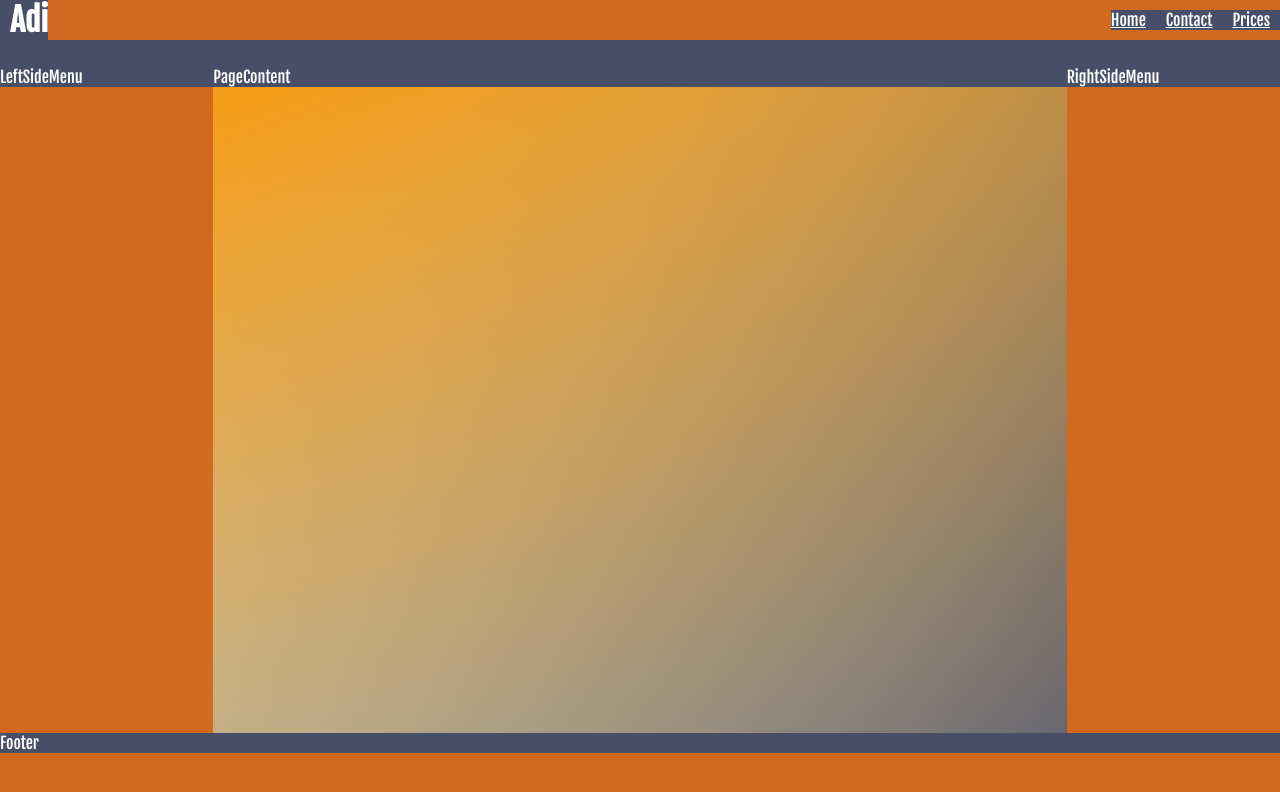
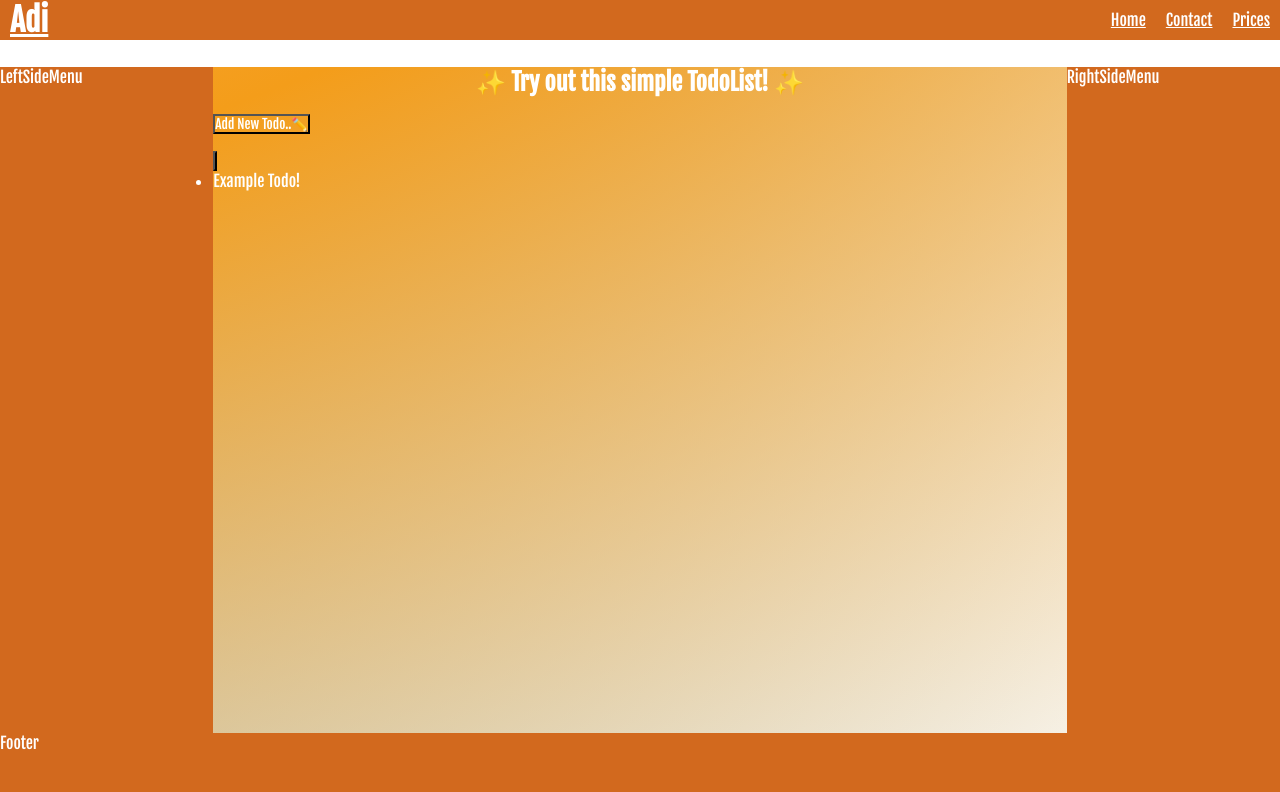
Before and after one commit to OthmanAdi/MyPortfolioStartsteps2022, a plain HTML site: page components/index.html in a window 1280 px wide. Drawn offline with Linux system fonts and the light colour scheme.

Commit message:
Website Layout mit JS Todolist

```diff
--- /dev/null
+++ b/backend/scripts.js
@@ -0,0 +1,30 @@
+console.log("Hello World");
+
+function AddTodo2List() {
+  var ShowAlertContent = "🚨New Todo Has Been Added🚨";
+  alert(ShowAlertContent);
+//  todoList logic and variables
+  //Eingabe feld, wird betretet und sein inhalt gecloned mit .value und in ein variable gespeichert
+  let htmlInputField = document.querySelector(".todoInputField").value;
+
+  //als test würde die inhalt die eingabe feld, in die konsole von die Internet Browser ausgedrückt
+  console.log(htmlInputField);
+
+  //text aus eingabe feld, die in die variable htmlInputField gespeichert in ein text Knoten umgewabdelt damit das text dargestellt werden kann
+  let todoTextNode = document.createTextNode(htmlInputField);
+
+  if (htmlInputField !== " ") {
+
+    //ein leeren List item die die TextNode bekommt und in sie speichert und darstellt
+    let listItem = document.createElement("li");
+    listItem.appendChild(todoTextNode);
+
+    //List item als kind von ul zu gewiesen damit inhalt die li richtig platziert kann
+    document.querySelector(".myUL").appendChild(listItem);
+  } else {
+    alert("You need to input a New Todo!");
+  }
+
+//  Entleeren von die Eingaben feld
+  document.querySelector(".todoInputField").value = " ";
+}
--- a/components/index.html
+++ b/components/index.html
@@ -1,28 +1,33 @@
 <!DOCTYPE html>
-<html lang="en">
-<head>
+<html lang="en" xmlns="http://www.w3.org/1999/html">
+<head> <!--Machine Code-->
     <meta charset="UTF-8">
     <title>✨My portfolio - Othman Adi✨</title>
     <link rel="stylesheet" href="/styles/style.css">
+    <script src="/backend/scripts.js"></script>
 </head>
+
 <body>
-
 <div class="body">
     <div class="el NavBar">
         <div class="Brand">
-            <h1>Adi</h1>
+            <h1>
+                <a href="index.html">Adi</a>
+            </h1>
         </div>
 
         <div class="pagesList">
             <ul>
                 <li>
-                    <a href="#">Home</a>
+                    <a href="index.html">Home</a>
                 </li>
+
                 <li>
-                    <a href="#">Contact</a>
+                    <a href="Contact.html">Contact</a>
                 </li>
+
                 <li>
-                    <a href="#">Prices</a>
+                    <a href="Prices.html">Prices</a>
                 </li>
             </ul>
         </div>
@@ -37,7 +42,22 @@
     </div>
 
     <div class="el PageContent">
-        <p>PageContent</p>
+        <div class="pageTitle">
+            <h2>✨ Try out this simple TodoList! ✨</h2>
+        </div>
+
+        <!--    TodoList Control    -->
+        <div class="controls">
+            <button class="addTodo" onclick="AddTodo2List()">Add New Todo..✏️</button>
+        </div>
+        <!--    TodoList Body    -->
+        <div class="bodyOfTodoList">
+            <input type="button" class="todoInputField">
+
+            <ul class="myUL">
+                <li>Example Todo!</li>
+            </ul>
+        </div>
     </div>
 
     <div class="el Footer">
--- a/styles/style.css
+++ b/styles/style.css
@@ -4,7 +4,7 @@
     padding: 0;
     margin: 0;
     font-family: 'Fjalla One', sans-serif;
-    background-color: #474E68;
+    background-color: transparent;
     color: #fff;
 }
 
@@ -66,6 +66,17 @@
     padding-left: 10px;
 }
 
+/* main page body style */
+.PageContent{
+    display: flex;
+    flex-direction: column;
+    gap: 2vh;
+}
+
+.pageTitle{
+    text-align: center;
+}
+
 .PageContent{
     background: radial-gradient(circle at top, #DEBACE,#FEBE8C,#F49D1A, transparent),
     radial-gradient(circle at left, #6C4AB6,#8D9EFF,#B9E0FF, transparent);
```
Also changed, not shown: 1 other file.
